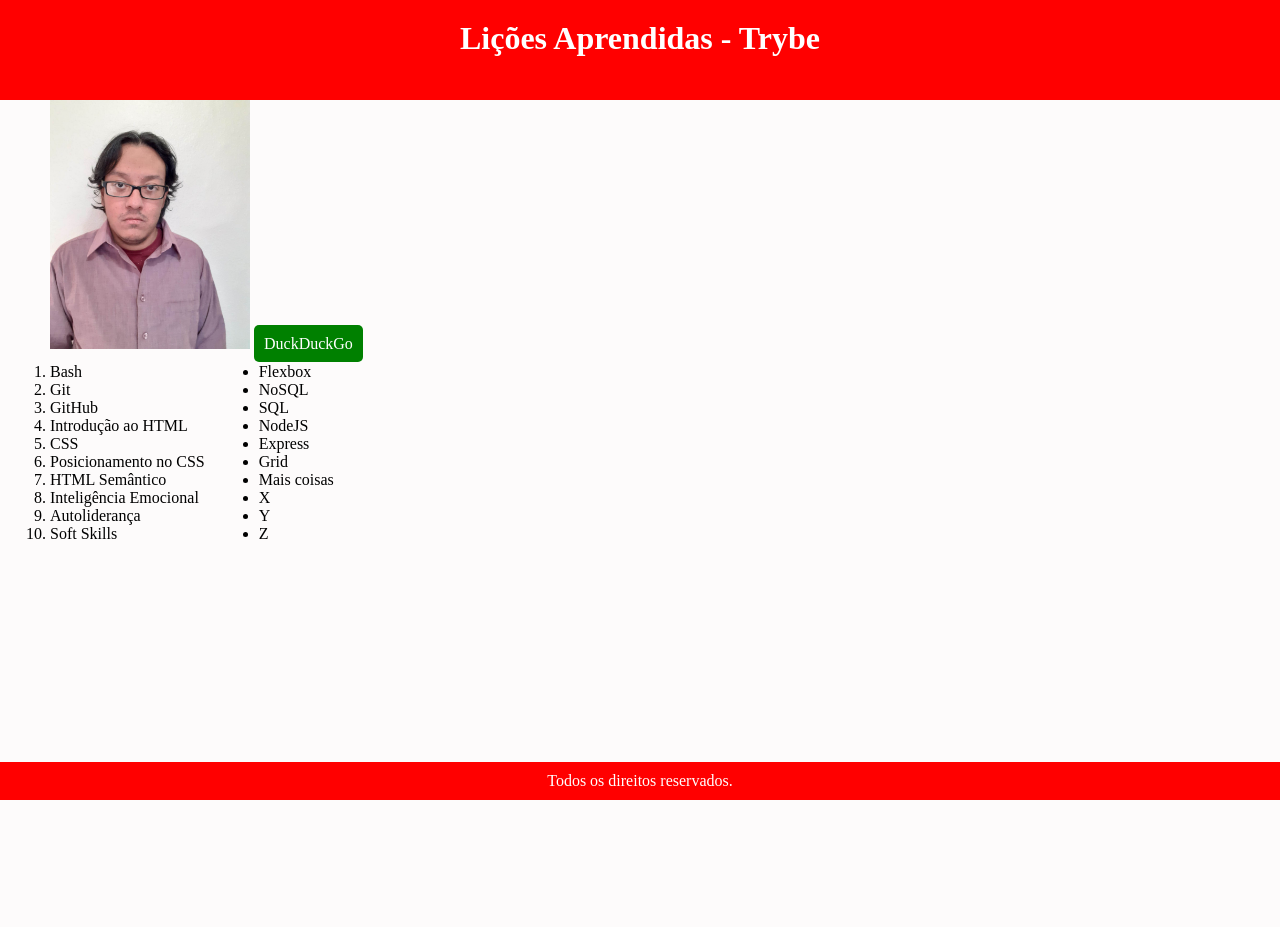
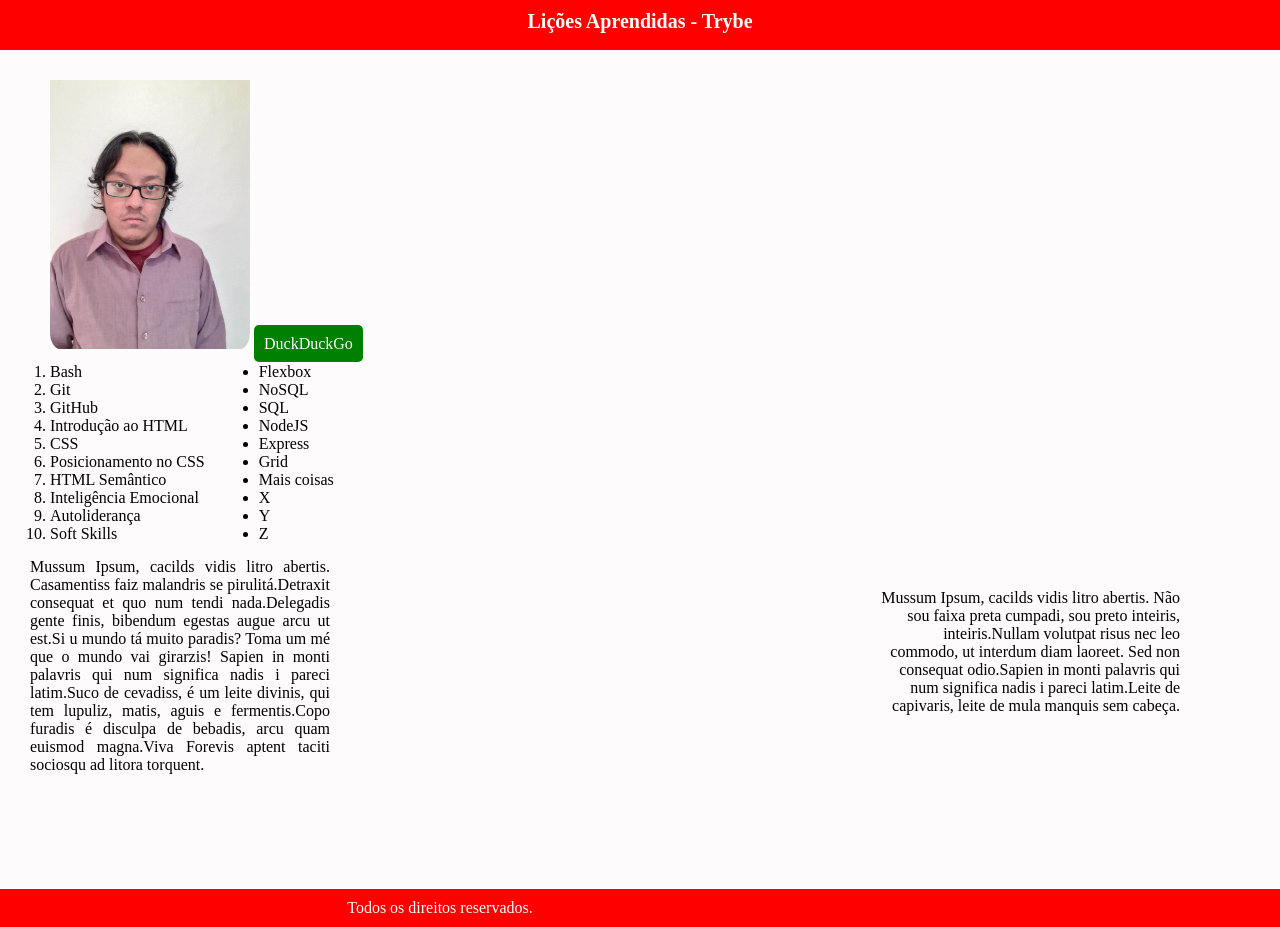
Before and after one commit to machadofguilherme/trybe-lessons-learned, a plain HTML site: page index.html in a window 1280 px wide. Before the commit the page ends 800 px from the top, so only its background shows below. Drawn offline with Linux system fonts and the light colour scheme.

Commit message:
Requisito 9.

```diff
--- a/index.html
+++ b/index.html
@@ -49,6 +49,25 @@
             <li>Z</li>
           </ul>
         </article>
+        <article>
+          <p>
+            Mussum Ipsum, cacilds vidis litro abertis. Casamentiss faiz
+            malandris se pirulitá.Detraxit consequat et quo num tendi
+            nada.Delegadis gente finis, bibendum egestas augue arcu ut est.Si u
+            mundo tá muito paradis? Toma um mé que o mundo vai girarzis! Sapien
+            in monti palavris qui num significa nadis i pareci latim.Suco de
+            cevadiss, é um leite divinis, qui tem lupuliz, matis, aguis e
+            fermentis.Copo furadis é disculpa de bebadis, arcu quam euismod
+            magna.Viva Forevis aptent taciti sociosqu ad litora torquent.
+          </p>
+        </article>
+        <aside id="aside">
+          Mussum Ipsum, cacilds vidis litro abertis. Não sou faixa preta
+          cumpadi, sou preto inteiris, inteiris.Nullam volutpat risus nec leo
+          commodo, ut interdum diam laoreet. Sed non consequat odio.Sapien in
+          monti palavris qui num significa nadis i pareci latim.Leite de
+          capivaris, leite de mula manquis sem cabeça.
+        </aside>
       </section>
     </main>
     <footer id="rodape">Todos os direitos reservados.</footer>
--- a/style.css
+++ b/style.css
@@ -10,7 +10,7 @@ body {
 #cabecalho {
   background-color: red;
   text-align: center;
-  height: 100px;
+  height: 50px;
   color: white;
   position: fixed;
   top: 0;
@@ -19,12 +19,14 @@ body {
 
 #cabecalho h1 {
   position: relative;
-  top: 20px;
+  top: 10px;
+  font-size: 20px;
 }
 
 #minha_foto {
   padding-top: 70px;
   width: 200px;
+  border-radius: 5%;
 }
 
 #um a {
@@ -49,14 +51,29 @@ body {
   margin-top: 10px;
 }
 
+article p {
+  width: 300px;
+  text-align: justify;
+  margin: 15px 30px;
+}
+
 #rodape {
   background-color: red;
   height: 18px;
   padding: 10px 0;
   text-align: center;
   margin-top: 10px;
-  position: absolute;
-  bottom: 0;
+  position: relative;
+  top: 100px;
   width: 100%;
   color: white;
 }
+
+#aside {
+  width: 300px;
+  text-align: right;
+  float: right;
+  position: relative;
+  bottom: 200px;
+  margin-right: 100px;
+}
```
